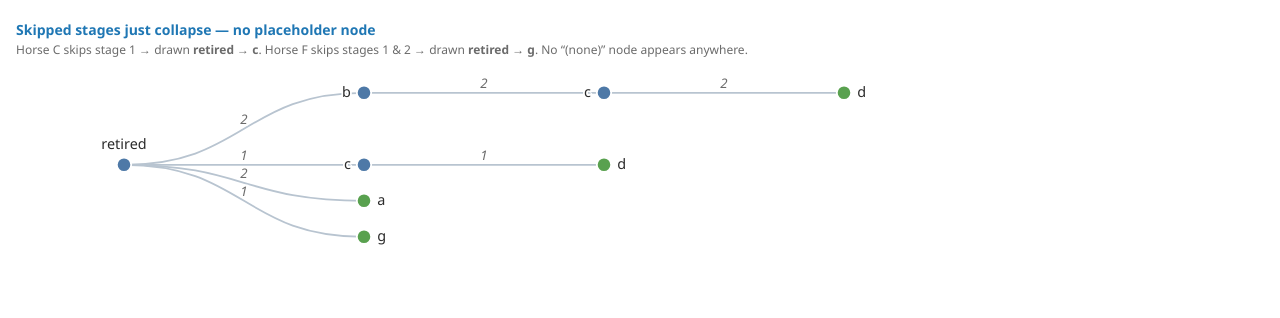
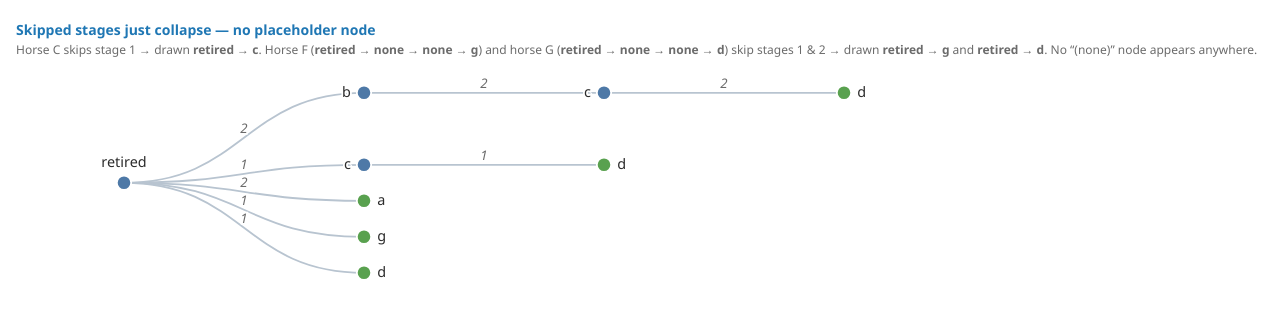
Before and after one commit to NoodyYeung/TableauDecisonMap, a website: page preview-skip.html in a window 1280 px wide. Drawn offline with Linux system fonts and the light colour scheme.

Commit message:
Add retired>none>none>d skip case to skip-staging demo
Co-Authored-By: Claude Opus 4.8 (1M context) <noreply@anthropic.com>
Claude-Session: https://claude.ai/code/session_01NiavNAZFWpKJLZWJJWuM1T

```diff
--- a/preview-skip.html
+++ b/preview-skip.html
@@ -18,7 +18,7 @@
 <body>
   <section>
     <h3>Skipped stages just collapse — no placeholder node</h3>
-    <p class="cap">Horse C skips stage&nbsp;1 → drawn <b>retired → c</b>. Horse F skips stages 1&nbsp;&amp;&nbsp;2 → drawn <b>retired → g</b>. No “(none)” node appears anywhere.</p>
+    <p class="cap">Horse C skips stage&nbsp;1 → drawn <b>retired → c</b>. Horse F (<b>retired → none → none → g</b>) and horse G (<b>retired → none → none → d</b>) skip stages 1&nbsp;&amp;&nbsp;2 → drawn <b>retired → g</b> and <b>retired → d</b>. No “(none)” node appears anywhere.</p>
     <svg id="tree"></svg>
   </section>
 
@@ -30,7 +30,8 @@
       { i_state: 'retired', '1_state': '',  '2_state': 'c', '3_state': 'd' },   // C: SKIPS stage 1
       { i_state: 'retired', '1_state': 'a' },                                   // D: stops early
       { i_state: 'retired', '1_state': 'a' },                                   // E: stops early
-      { i_state: 'retired', '1_state': '',  '2_state': '',  '3_state': 'g' },   // F: SKIPS stages 1 & 2
+      { i_state: 'retired', '1_state': '',  '2_state': '',  '3_state': 'g' },   // F: SKIPS stages 1 & 2 -> g
+      { i_state: 'retired', '1_state': '',  '2_state': '',  '3_state': 'd' },   // G: retired > none > none > d
     ];
     DecisionMap.renderTree(DecisionMap.build(ROWS, STAGES), document.getElementById('tree'));
   </script>
```
